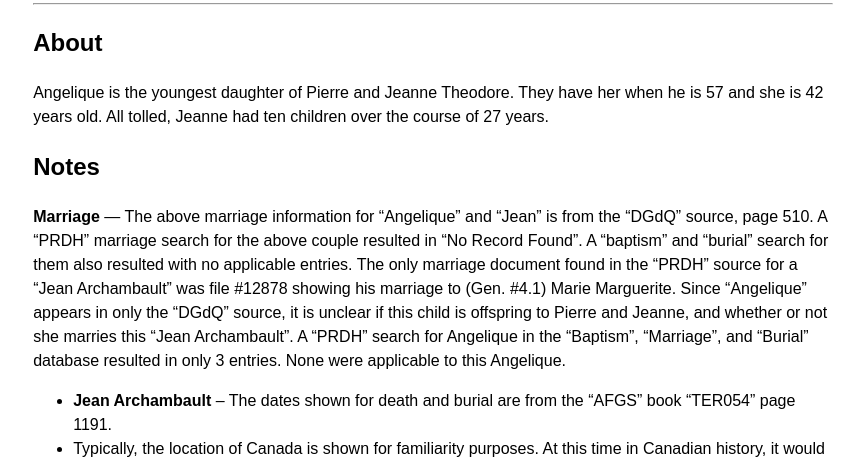
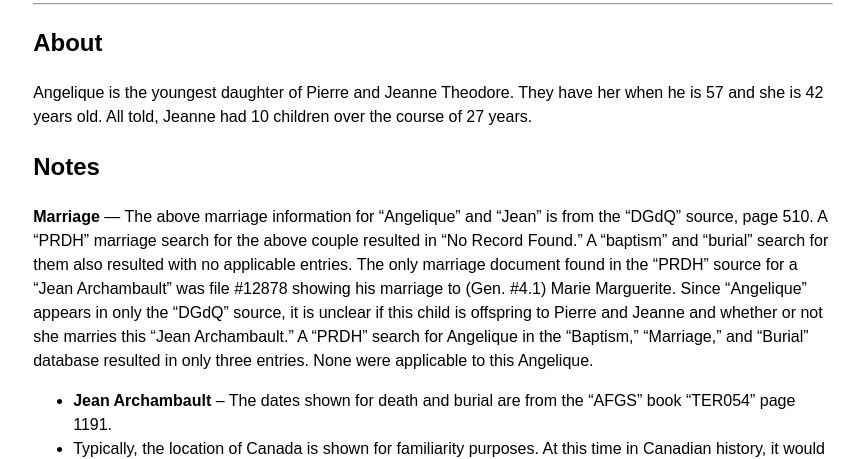
Before and after one commit to highchair/hogue-family-ancestry, a Jekyll site: the page built from _people/1705-angelique-hogue.md, in a window 1280 px wide. Shown: the part 704-1163 px from the top of the page, without its empty margins (18-882 px from the left). Built offline with Jekyll 4.4.1, drawn with Linux system fonts in a browser that asks for light colours.

Commit message:
Update 1705-angelique-hogue.md

```diff
--- a/_people/1705-angelique-hogue.md
+++ b/_people/1705-angelique-hogue.md
@@ -40,11 +40,11 @@ partners:
 
 ## About
 
-Angelique is the youngest daughter of Pierre and Jeanne Theodore. They have her when he is 57 and she is 42 years old. All tolled, Jeanne had ten children over the course of 27 years.
+Angelique is the youngest daughter of Pierre and Jeanne Theodore. They have her when he is 57 and she is 42 years old. All told, Jeanne had 10 children over the course of 27 years.
 
 
 ## Notes
 
-**Marriage** — The above marriage information for “Angelique” and “Jean” is from the “DGdQ” source, page 510. A “PRDH” marriage search for the above couple resulted in “No Record Found”. A “baptism” and “burial” search for them also resulted with no applicable entries. The only marriage document found in the “PRDH” source for a “Jean Archambault” was file #12878 showing his marriage to (Gen. #4.1) Marie Marguerite. Since “Angelique” appears in only the “DGdQ” source, it is unclear if this child is offspring to Pierre and Jeanne, and whether or not she marries this “Jean Archambault”. A “PRDH” search for Angelique in the “Baptism”, “Marriage”, and “Burial” database resulted in only 3 entries. None were applicable to this Angelique.
+**Marriage** — The above marriage information for “Angelique” and “Jean” is from the “DGdQ” source, page 510. A “PRDH” marriage search for the above couple resulted in “No Record Found.” A “baptism” and “burial” search for them also resulted with no applicable entries. The only marriage document found in the “PRDH” source for a “Jean Archambault” was file #12878 showing his marriage to (Gen. #4.1) Marie Marguerite. Since “Angelique” appears in only the “DGdQ” source, it is unclear if this child is offspring to Pierre and Jeanne and whether or not she marries this “Jean Archambault.” A “PRDH” search for Angelique in the “Baptism,” “Marriage,” and “Burial” database resulted in only three entries. None were applicable to this Angelique.
 + **Jean Archambault** – The dates shown for death and burial are from the “AFGS” book “TER054” page 1191.
 + Typically, the location of Canada is shown for familiarity purposes. At this time in Canadian history, it would have been known as “Nouvelle France” (New France). See (Generation 11.32) Marcel’s “Introduction” and “Story of Pierre” for additional information. _New France became the British Province of Quebec in 1763 after France ceded it in the Treaty of Paris at the end of the Seven Years’ War._
```
